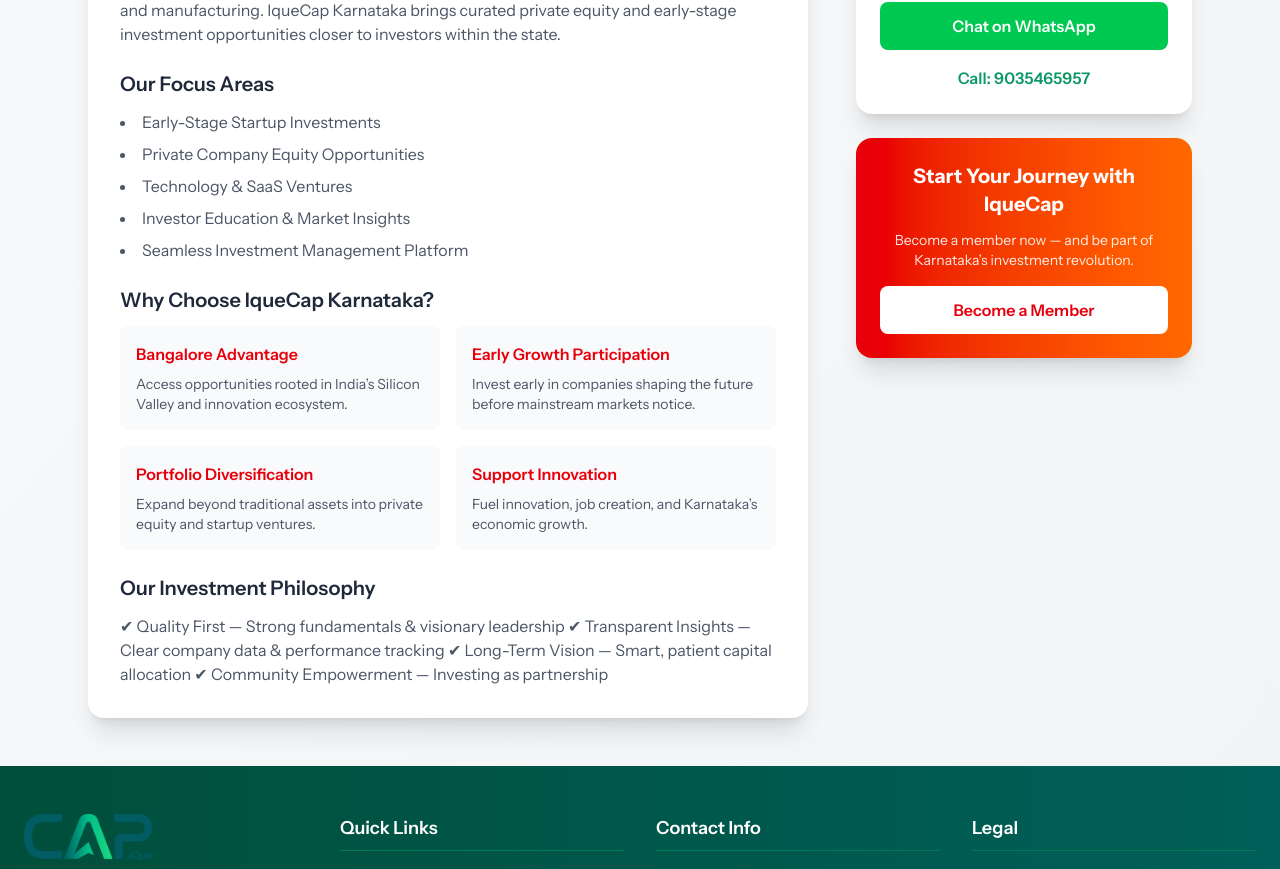
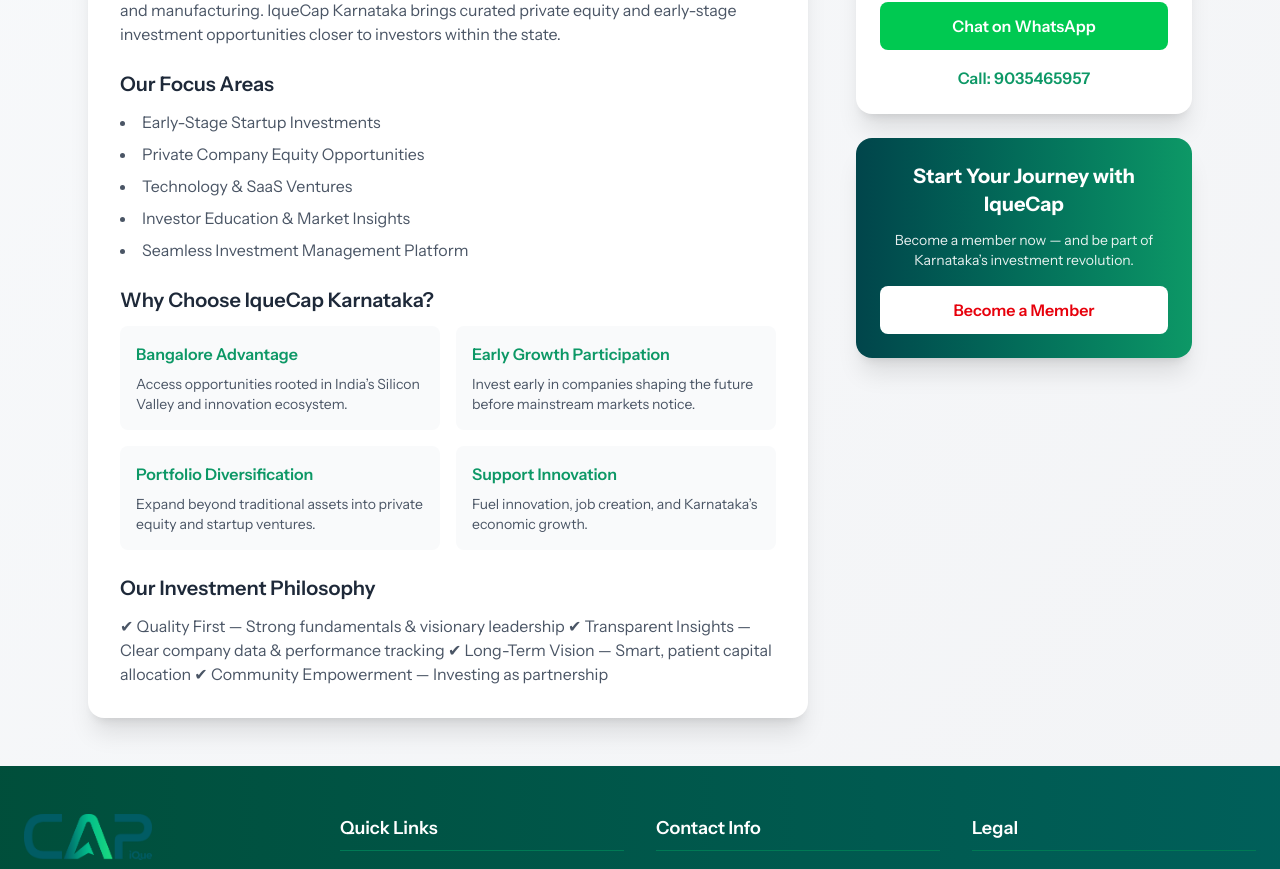
Before and after one commit to ASHIQANWARK/iquecap, a React (Vite) app: page /karnataka in a window 1280 px wide. Shown: the part 790-1659 px from the top of the page. Built offline with nearby package versions, Linux system fonts and the light colour scheme.

Commit message:
initial commit

```diff
--- a/src/pages/Karnataka.jsx
+++ b/src/pages/Karnataka.jsx
@@ -102,7 +102,7 @@ export default function KarnatakaBranch() {
                   <div className="grid grid-cols-1 md:grid-cols-2 gap-4">
 
                     <div className="bg-gray-50 p-4 rounded-lg">
-                      <h4 className="font-semibold text-red-600 mb-2">
+                      <h4 className="font-semibold text-[#0d9866] mb-2">
                         Bangalore Advantage
                       </h4>
                       <p className="text-sm">
@@ -111,7 +111,7 @@ export default function KarnatakaBranch() {
                     </div>
 
                     <div className="bg-gray-50 p-4 rounded-lg">
-                      <h4 className="font-semibold text-red-600 mb-2">
+                      <h4 className="font-semibold text-[#0d9866] mb-2">
                         Early Growth Participation
                       </h4>
                       <p className="text-sm">
@@ -120,7 +120,7 @@ export default function KarnatakaBranch() {
                     </div>
 
                     <div className="bg-gray-50 p-4 rounded-lg">
-                      <h4 className="font-semibold text-red-600 mb-2">
+                      <h4 className="font-semibold text-[#0d9866] mb-2">
                         Portfolio Diversification
                       </h4>
                       <p className="text-sm">
@@ -129,7 +129,7 @@ export default function KarnatakaBranch() {
                     </div>
 
                     <div className="bg-gray-50 p-4 rounded-lg">
-                      <h4 className="font-semibold text-red-600 mb-2">
+                      <h4 className="font-semibold text-[#0d9866] mb-2">
                         Support Innovation
                       </h4>
                       <p className="text-sm">
@@ -204,7 +204,7 @@ export default function KarnatakaBranch() {
             </div>
 
             {/* CTA */}
-            <div className="bg-gradient-to-r from-red-600 to-orange-500 rounded-2xl shadow-xl p-6 text-white text-center">
+            <div className="bg-gradient-to-l from-[#0d9866] to-[#01454b] rounded-2xl shadow-xl p-6 text-white text-center">
               <h3 className="text-xl font-bold mb-3">
                 Start Your Journey with IqueCap
               </h3>
```
